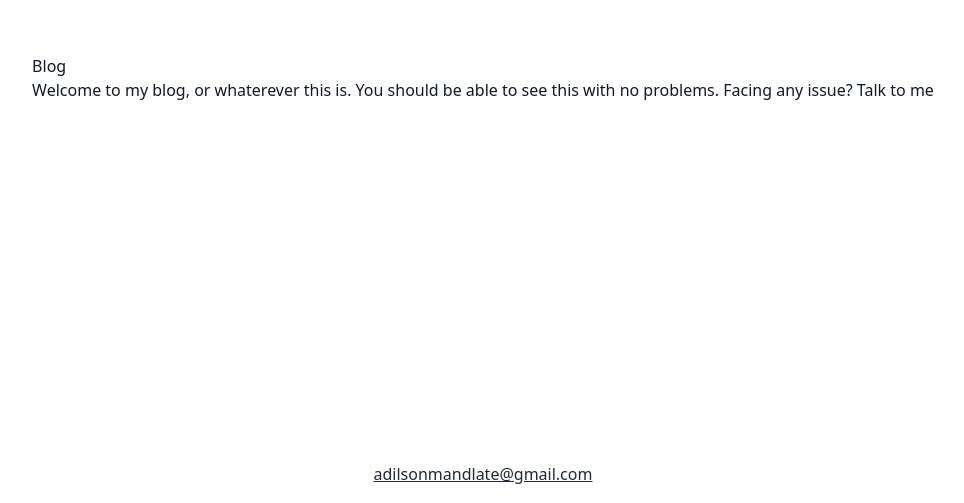
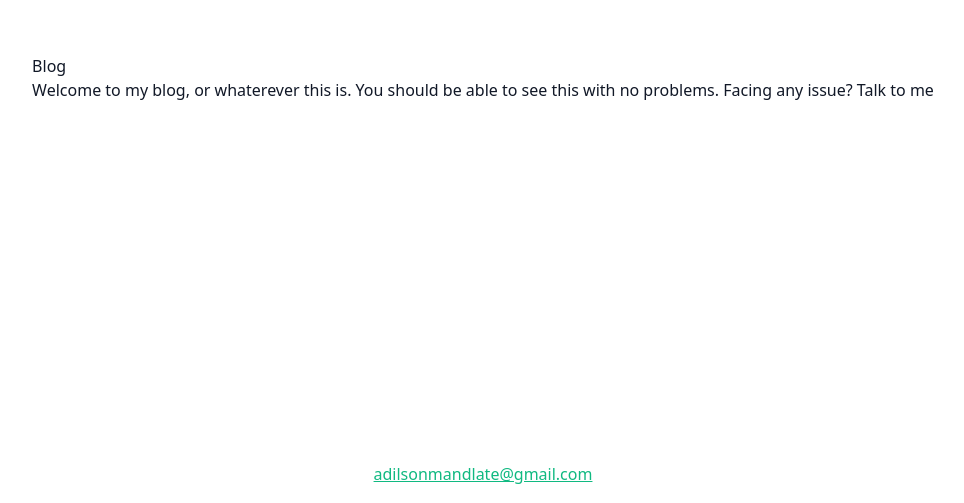
Before and after one commit to adilsonmandlate/adilsonmandlate.dev, a Next.js app: page /blog in a window 1280 px wide. Shown: the part 297-800 px from the top of the page, without its empty margins (157-1121 px from the left). Built offline with nearby package versions, Linux system fonts and the light colour scheme; what @tailwindcss/typography would draw is missing.

Commit message:
add a element to Link component

```diff
--- a/src/components/Footer/Footer.js
+++ b/src/components/Footer/Footer.js
@@ -1,12 +1,7 @@
 export const Footer = ({ ...props }) => {
   return (
     <footer {...props}>
-      <a
-        className="text-gray-800 dark:text-white"
-        href="mailto:adilsonmandlate@gmail.com"
-      >
-        adilsonmandlate@gmail.com
-      </a>
+      <a href="mailto:adilsonmandlate@gmail.com">adilsonmandlate@gmail.com</a>
     </footer>
   );
 };
--- a/src/pages/404.js
+++ b/src/pages/404.js
@@ -15,9 +15,12 @@ export default function Custom404() {
         404 | Not found
       </h1>
 
-      <p className="text-lg md:text-2xl leading-9 max-w-4xl font-sans text-gray-800 dark:text-white">
-        Sorry, but the page ${`you're`} trying to get ${`doesn't`} exist. Maybe
-        go <Link href="/">home</Link>?
+      <p className="text-xl leading-9 max-w-4xl font-sans text-gray-800 dark:text-white">
+        Sorry, but the page you're trying to get doesn't exist. Maybe go{" "}
+        <Link href="/">
+          <a>home</a>
+        </Link>
+        ?
       </p>
     </Fragment>
   );
```
